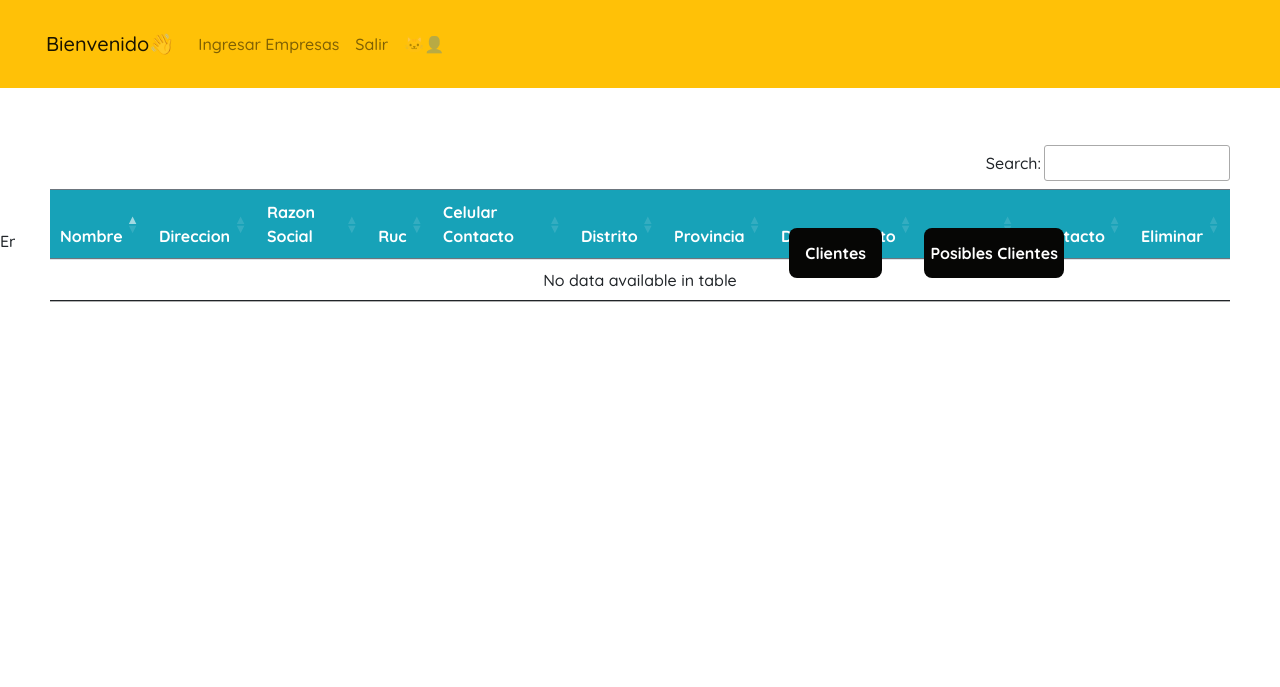
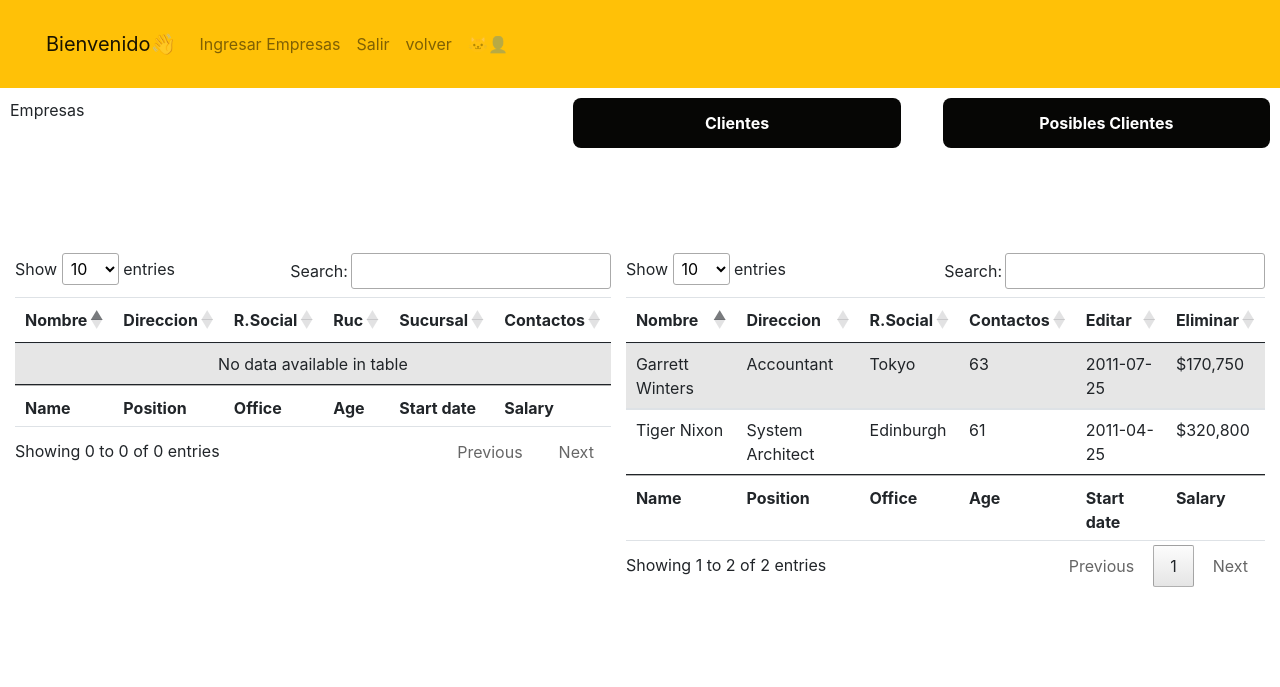
Before and after one commit to DiegoNY/proyecto-2, a PHP site: page /verEmpresas.php?clientes in a window 1280 px wide. Shown: the top 687 px of the page. Run offline with PHP 8.4, Linux system fonts and the light colour scheme; tables that the repository leaves empty or names only in its code hold one stand-in row (values such as "Sample post"); lists and menus that the app fills with data are empty; some libraries are stand-ins or nearby versions.

Commit message:
ACambios importantes

```diff
--- a/consultasIngresoNuevosClientes.sql
+++ b/consultasIngresoNuevosClientes.sql
@@ -29,4 +29,4 @@ INSERT sucursal(direccion,correo,celular,nombre,id_empresa) VALUES('direccion','
 SELECT s.correo,s.direccion,s.ruc_empresa from sucursal2 as s inner JOIN empresa2 as e WHERE (s.ruc_empresa = e.ruc
 and e.eliminada = 1);
 
-UPDATE sucursal2 SET eliminada = 0 where id = ;
+UPDATE sucursal2 SET eliminada = 0 where(id_sucursal = 67);
--- a/src/js/js.php
+++ b/src/js/js.php
@@ -1,47 +1,17 @@
-<script >
-   //manejo de dataTable
-   $(document).ready(function() {
-        $('#projectsTable').DataTable({
-            scrollY: '420px',
-            scrollCollapse: true,
-            paging: false,
-            "language": {
-                "url": "https://cdn.datatables.net/plug-ins/1.10.19/i18n/Spanish.json"
-            },
-            "dom":'<"toolbar">Bftrp',
-        });
+<script>
+    //manejo de dataTable
+    $(document).ready(function() {
+
+    });
+
+    //tabal Prueba
+    $(document).ready(function() {
+        $('#sucursal').DataTable();
+    });
+    $(document).ready(function() {
+        $('#empresa').DataTable();
     });
 
 
-    /**variables */
-    const registraSucursal = document.querySelector('.registra-sucursal');
-    const registraEmpresa = document.querySelector('.registra-empresa');
-    const btn = document.querySelector('.btn-registrar');
-    const btn2 = document.querySelector('#btn-registrar-sucursal');
-    btn.addEventListener('onclick',mostrarFormSucursal);
 
-    // btn2.addEventListener('onclick',mostrarFormEmpresa);
-
-    /**mostrar formulario de sucursal si ya se a registrado la empresa */
-    function mostrarFormSucursal() {
-        // const formSucursal = registraSucursal.contains('inactive');
-        // const formEmpresa = registraEmpresa.contains('inactive');
-        // if(!formEmpresa){
-        //     registraEmpresa.classList.add('inactive');
-        // }
-
-        console.log('hello')
-        //  registraSucursal.classList.toggle('inactive');
-
-    }
-
-    function mostrarFormEmpresa() {
-        const formEmpresa = registraEmpresa.contains('inactive');
-        if(!formEmpresa){
-            registraEmpresa.classList.add('inactive');
-        }
-
-    }
-
-    // console.log("hola");
 </script>
--- a/src/prueba.php
+++ b/src/prueba.php
@@ -1,14 +1,191 @@
-<?php
+<main>
+  <div class="btn-menu-tablas">
 
-class Empresa
-{
-  public  $nombre;
-  public  $ruc ;
-  public $direccion;
-  public function __construct($nombre,$ruc,$direccion)
-  {
-    $this.$nombre = $nombre;
-    $this.$ruc = $ruc;
-    $this.$direccion = $direccion;
+    <div class="cuadro-flotantes">
+      <div class="cuadro">
+        <div class="nom">Empresas</div>
+      </div>
+
+      <div class="btn-flotante btns">
+        <input type="button" value="Clientes" class="primary-button login-button" onclick="location.href='verEmpresas.php?clientes'">
+        <input type="button" value="Posibles Clientes" onclick="location.href='verEmpresas.php?posiblesClientes'" class="primary-button login-button">
+      </div>
+    </div>
+
+
+  </div>
+  <div class="tablas">
+    <div class="tablas-empresa">
+      <table id="empresa" class="table table-striped table-hover" style="width:100%">
+        <thead>
+          <tr>
+            <th>Nombre</th>
+            <th>Direccion</th>
+            <th>R.Social</th>
+            <th>Ruc</th>
+            <th>Sucursal</th>
+            <th>Contactos</th>
+          </tr>
+        </thead>
+        <tbody>
+          <?php
+          foreach ($empresas  as $datos) :
+          ?>
+            <tr>
+              <td><?php echo $datos->nombre ?></td>
+              <td><?php echo $datos->direccion; ?></td>
+              <td><?php echo $datos->razon_social; ?></td>
+              <td><?php echo $datos->ruc; ?></td>
+              <td>2011-04-25</td>
+              <td>$320,800</td>
+            </tr>
+          <?php
+          endforeach;
+          ?>
+        </tbody>
+        <tfoot>
+          <tr>
+            <th>Name</th>
+            <th>Position</th>
+            <th>Office</th>
+            <th>Age</th>
+            <th>Start date</th>
+            <th>Salary</th>
+          </tr>
+        </tfoot>
+      </table>
+
+
+    </div>
+
+    <div class="tabla-sucursales">
+      <div class="tablas-empresa">
+        <table id="sucursal" class="table table-striped table-hover" style="width:100%">
+          <thead>
+            <tr>
+              <th>Nombre</th>
+              <th>Direccion</th>
+              <th>R.Social</th>
+              <th>Contactos</th>
+              <th>Editar</th>
+              <th>Eliminar</th>
+            </tr>
+          </thead>
+          <tbody>
+            <tr>
+              <td>Tiger Nixon</td>
+              <td>System Architect</td>
+              <td>Edinburgh</td>
+              <td>61</td>
+              <td>2011-04-25</td>
+              <td>$320,800</td>
+            </tr>
+            <tr>
+              <td>Garrett Winters</td>
+              <td>Accountant</td>
+              <td>Tokyo</td>
+              <td>63</td>
+              <td>2011-07-25</td>
+              <td>$170,750</td>
+            </tr>
+          </tbody>
+          <tfoot>
+            <tr>
+              <th>Name</th>
+              <th>Position</th>
+              <th>Office</th>
+              <th>Age</th>
+              <th>Start date</th>
+              <th>Salary</th>
+            </tr>
+          </tfoot>
+        </table>
+
+      </div>
+
+    </div>
+
+</main>
+
+<footer>
+
+</footer>
+
+
+
+
+<!-- estilos para la pagina principales-->
+<style>
+  .cabecera {
+    background-color: red;
   }
-}
+
+  .btn-menu-tablas {
+    height: 150px;
+  }
+
+  .tablas-empresa {
+    width: auto;
+  }
+
+  .tabla-sucursales {
+    width: auto;
+  }
+
+
+
+  main {
+    height: 75vh;
+    display: flex;
+    flex-direction: column;
+  }
+
+  .tablas {
+    height: 338px;
+    display: grid;
+    grid-template-columns: repeat(2, auto);
+    gap: 15px;
+    padding: 15px;
+  }
+
+  .cuadro-flotantes {
+    padding: 10px;
+    display: grid;
+    grid-template-columns: repeat(2, auto);
+    grid-gap: 15px;
+  }
+
+  .btns {
+    display: flex;
+  }
+
+  .primary-button {
+    background-color: var(--hospital-green);
+    border-radius: 8px;
+    border: none;
+    color: var(--white);
+    width: 68%;
+    cursor: pointer;
+    font-size: var(--md);
+    font-weight: bold;
+    height: 50px;
+    margin-left: 42px;
+  }
+
+  .login-button {
+    top: 14px;
+    margin-bottom: 30px;
+  }
+  :root {
+        /*colores de las letras*/
+        --white: #FFFFFF;
+        --very-light-pink: #C7C7C7;
+        --text-input-field: #F7F7F7;
+        --hospital-green: #060605;
+        /*tamaño de la letra*/
+        --sm: 14px;
+        --md: 16px;
+        --lg: 18px;
+    }
+</style>
+<?php include 'js/js.php' ?>
--- a/src/style/style.php
+++ b/src/style/style.php
@@ -219,18 +219,13 @@
     }
 
     .btn-flotante {
-        position: absolute;
-        top: -16px;
-        left: 23px;
+
         font-weight: bold;
-        z-index: 1;
-        padding: 15px;
+
     }
 
     .btns {
-        left: 732px;
-        width: auto;
-        width: 347px;
+
         display: flex;
 
     }
@@ -247,5 +242,16 @@
         margin-bottom: 30px;
         margin-left: 126px;
     }
-    .opciones{}
+
+    .cuadro-flotantes {
+        padding: 10px;
+        display: grid;
+        grid-template-columns: repeat(2,auto);
+        grid-gap: 15px;
+
+    }
+    .cuadro{
+        width: 100%;
+
+    }
 </style>
--- a/src/templates/mostrarEmpresas.php
+++ b/src/templates/mostrarEmpresas.php
@@ -1,7 +1,6 @@
 <!-- estilos -->
 <?php include 'style/style.php'; ?>
 <!-- tabla -->
-<div class="conte">
 
 <div class="cuadro-flotantes">
         <div class="cuadro">
@@ -14,6 +13,8 @@
 
         </div>
     </div>
+
+<div class="conte">
 
     <div class="container-fluid cont " id="contenedor-tabla">
         <div class="row">
@@ -58,7 +59,7 @@
                                             <td scope="" class="border-secondary text-center"><a href="pantallaVerSucursal.php?ruc=<?php echo $datos->ruc ?>"><i class="bi bi-book text-primary"></i></a></td>
                                             <td scope="" class="border-secondary text-center"><a href="pantallaVerContactos.php?ruc=<?php echo $datos->ruc ?>"><i class="bi bi-person-rolodex text-success"></i></a></td>
 
-                                            <td scope="row" class="border-secondary text-center" ><a href="procesoEliminarEmpresa.php?ruc=<?php echo $datos->ruc ?>"><i class="bi bi-trash text-danger "></i></a></td>
+                                            <td scope="row" class="border-secondary text-center"><a href="procesoEliminarEmpresa.php?ruc=<?php echo $datos->ruc ?>"><i class="bi bi-trash text-danger "></i></a></td>
                                         </tr>
                                     <?php endforeach; ?>
                                 </tbody>
--- a/src/verEmpresas.php
+++ b/src/verEmpresas.php
@@ -36,6 +36,6 @@ $consultaTodasEmpresas = $bd->query("SELECT e.nombre,e.direccion,e.razon_social,
 
 <?php include 'templates/header.php' ?>
 
-<?php include 'templates/mostrarEmpresas.php'?>
+<?php include 'Prueba.php'?>
 <!-- script -->
 <?php include 'js/js.php'; ?>
```
Also changed, not shown: src/pantallaVerSucursal.php (+6 -4 lines). Lines whose indentation alone changed are shown as unchanged.
